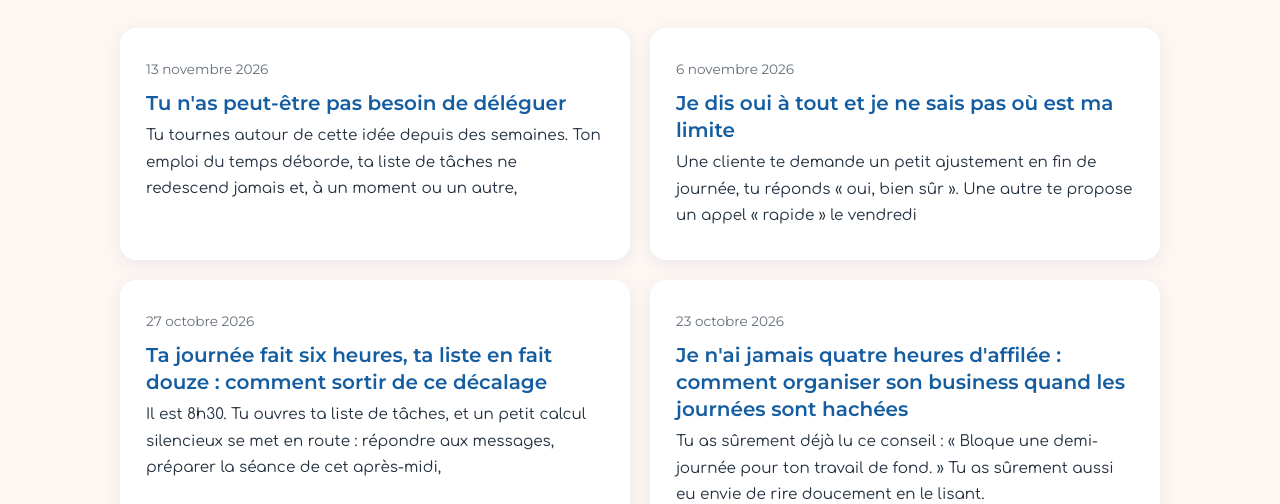
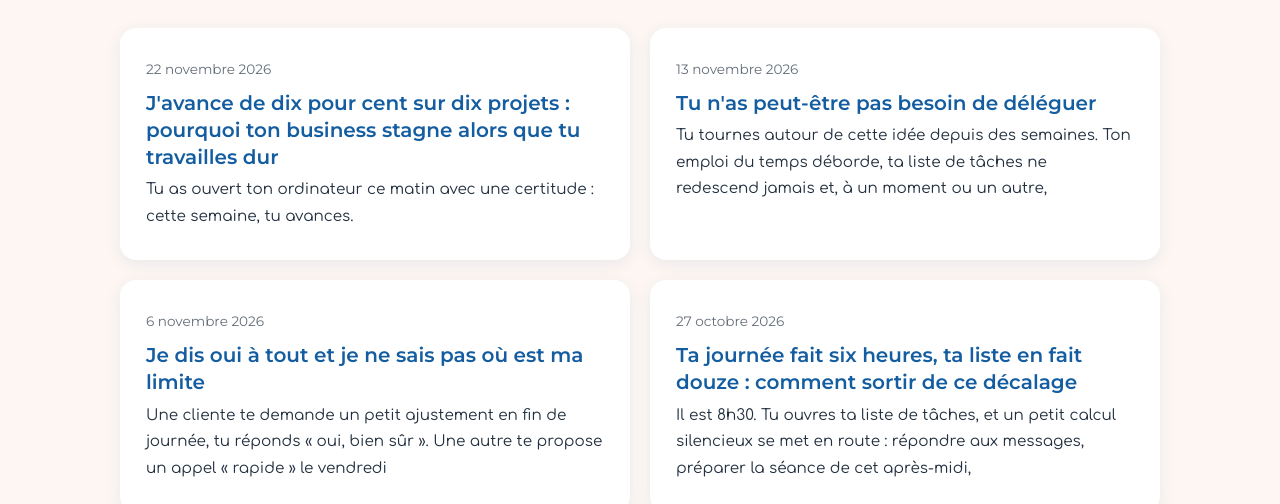
Before and after one commit to MaudPlanner/Monsite, a plain HTML site: page v2/blog/index.html in a window 1280 px wide. Shown: the part 593-1097 px from the top of the page. Drawn offline with Linux system fonts and the light colour scheme.

Commit message:
Update index.html

```diff
--- a/v2/blog/index.html
+++ b/v2/blog/index.html
@@ -45,6 +45,11 @@
                 <h2 class="anim-apparition">Les articles</h2>
 
                 <div class="articles-liste">
+                    <a href="/blog/j-avance-de-dix-pour-cent-sur-dix-projets-pourquoi-ton-business-stagne" class="carte-article">
+                        <time datetime="2026-11-22">22 novembre 2026</time>
+                        <h3>J'avance de dix pour cent sur dix projets : pourquoi ton business stagne alors que tu travailles dur</h3>
+                        <p>Tu as ouvert ton ordinateur ce matin avec une certitude : cette semaine, tu avances.</p>
+                    </a>
                     <a href="/blog/tu-nas-peut-etre-pas-besoin-de-deleguer" class="carte-article">
                         <time datetime="2026-11-13">13 novembre 2026</time>
                         <h3>Tu n'as peut-être pas besoin de déléguer</h3>
```
